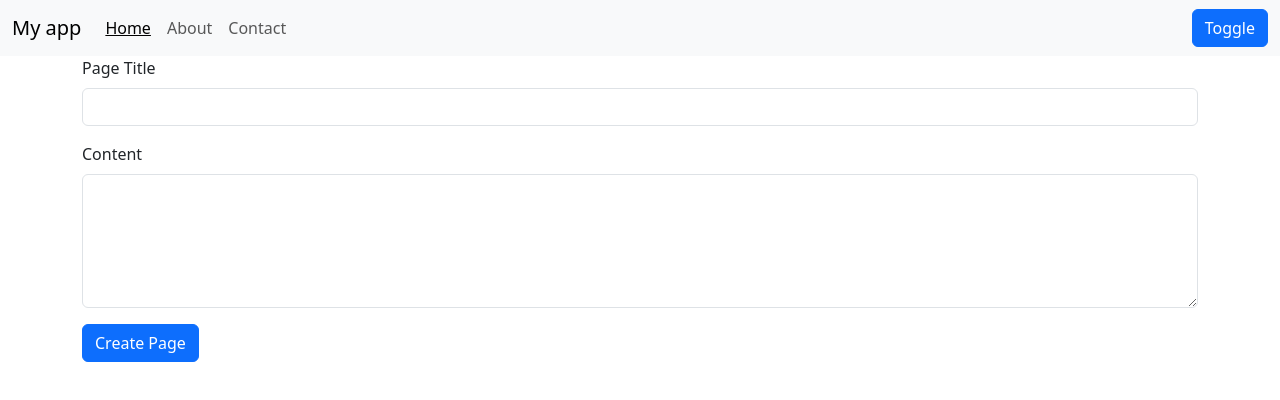
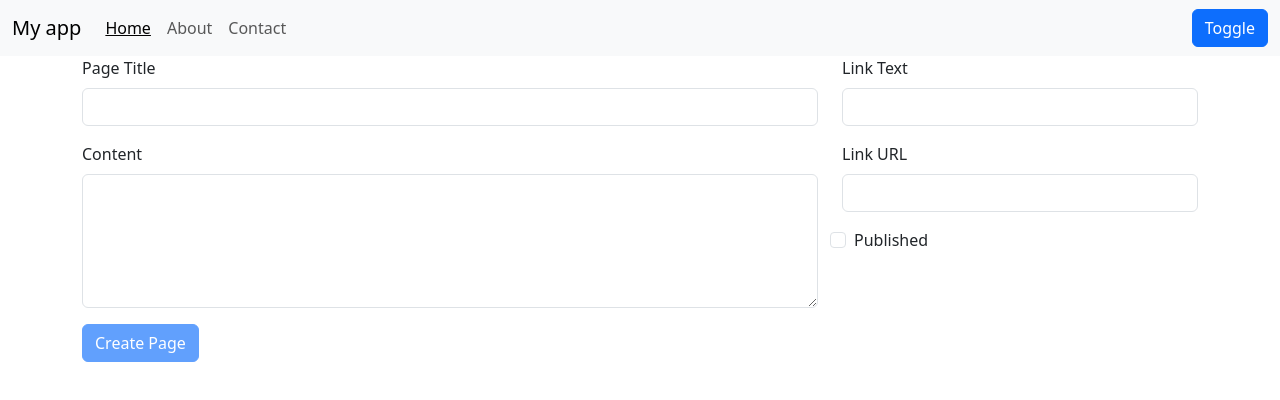
Before and after one commit to kinnalover/vue-start-spa, a Vue app: page / in a window 1280 px wide. Shown: the top 400 px of the page. Built offline with nearby package versions, Linux system fonts and the light colour scheme.

Commit message:
L4.6-start

```diff
--- a/src/components/CreatePage.vue
+++ b/src/components/CreatePage.vue
@@ -1,20 +1,44 @@
 <template>
   <div class="container mb-3">
     <form action="">
-      <div class="mb-3">
-        <label for="" class="form-label"> Page Title </label>
-        <input type="text" class="form-control" v-model="pageTitle"/>
-      </div>
-      <div class="mb-3">
-        <label for="" class="form-label"> Content </label>
-        <textarea type="text" class="form-control" rows="5" v-model="content"></textarea>
+      <div class="row">
+        <div class="col-md-8">
+          <div class="mb-3">
+            <label for="" class="form-label"> Page Title </label>
+            <input type="text" class="form-control" v-model="pageTitle" />
+          </div>
+          <div class="mb-3">
+            <label for="" class="form-label"> Content </label>
+            <textarea
+              type="text"
+              class="form-control"
+              rows="5"
+              v-model="content"
+            ></textarea>
+          </div>
+        </div>
+        <div class="col">
+          <div class="mb-3">
+            <label for="" class="form-label"> Link Text </label>
+            <input type="text" class="form-control" v-model="linkText" />
+          </div>
+          <div class="mb-3">
+            <label for="" class="form-label">Link URL</label>
+            <input type="text" class="form-control" v-model="linkUrl" />
+          </div>
+          <div class="row mb-3">
+            <div class="form-check">
+              <input class="form-check-input" type="checkbox" />
+              <label class="from-check-label" for="gridCheck1">
+                Published
+              </label>
+            </div>
+          </div>
+        </div>
       </div>
 
       <div class="mb-3">
-        <button
-          class="btn btn-primary"
-          @click.prevent="pageCreated({ pageTitle, content})"
-        >
+        <button class="btn btn-primary" :disabled="isFormInvalid" @click.prevent="submitForm">
           Create Page
         </button>
       </div>
@@ -25,11 +49,34 @@
 <script>
 export default {
   props: ["pageCreated"],
+  computed: {
+      isFormInvalid(){
+          return !this.pageTitle || !this.content || !this.linkText || !this.linkUrl;
+      }
+  },
   data() {
     return {
       pageTitle: "",
-      content: ""
+      content: "",
+      linkText: "",
+      linkUrl: "",
     };
+  },
+  methods: {
+    submitForm() {
+      if (!this.pageTitle || !this.content || !this.linkText || !this.linkUrl) {
+        alert("blya vse zapolni! ");
+        return;
+      }
+      this.pageCreated({
+        pageTitle: this.pageTitle,
+        content: this.content,
+        link: {
+          text: this.linkText,
+          url: this.linkUrl,
+        },
+      });
+    },
   },
 };
 </script>
```
